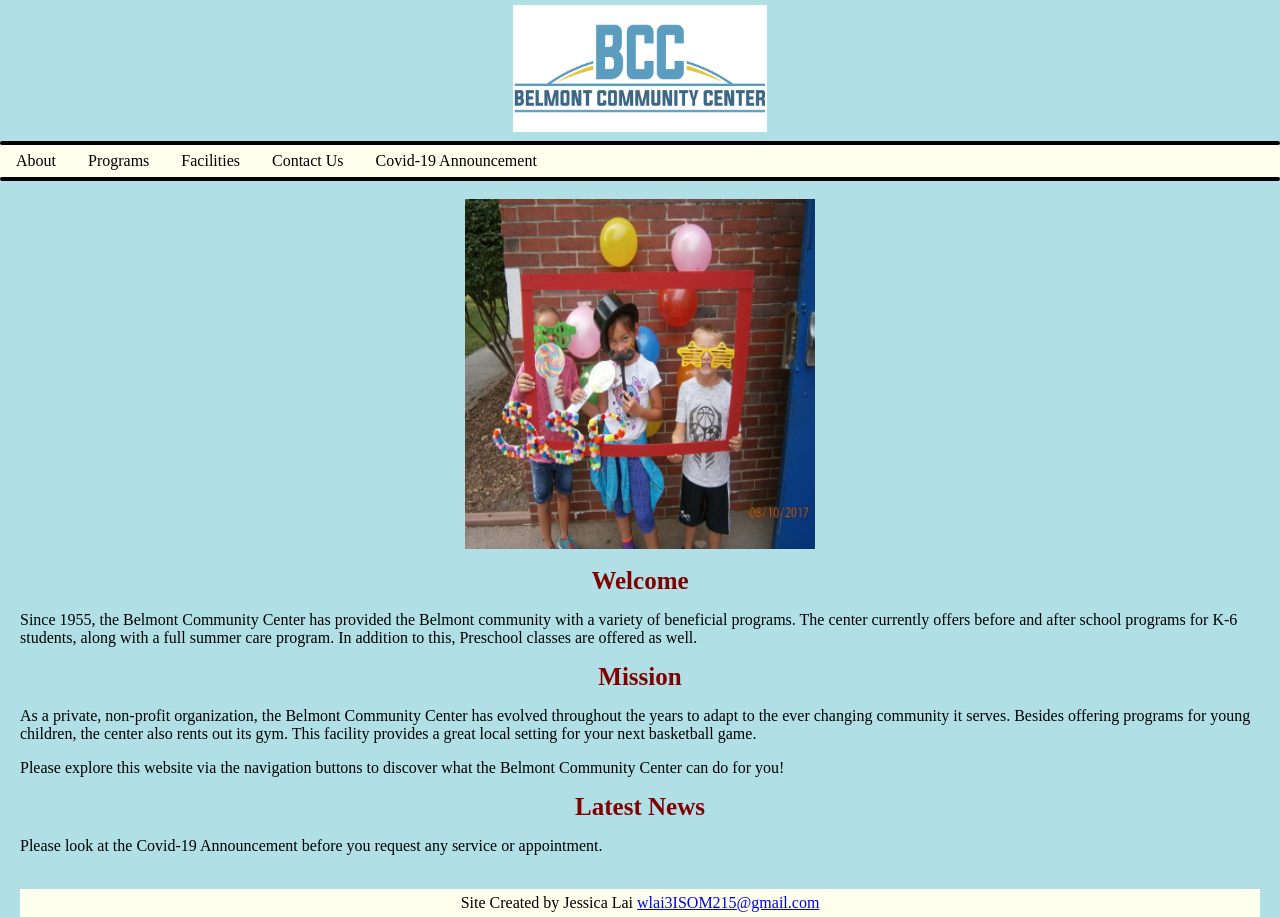
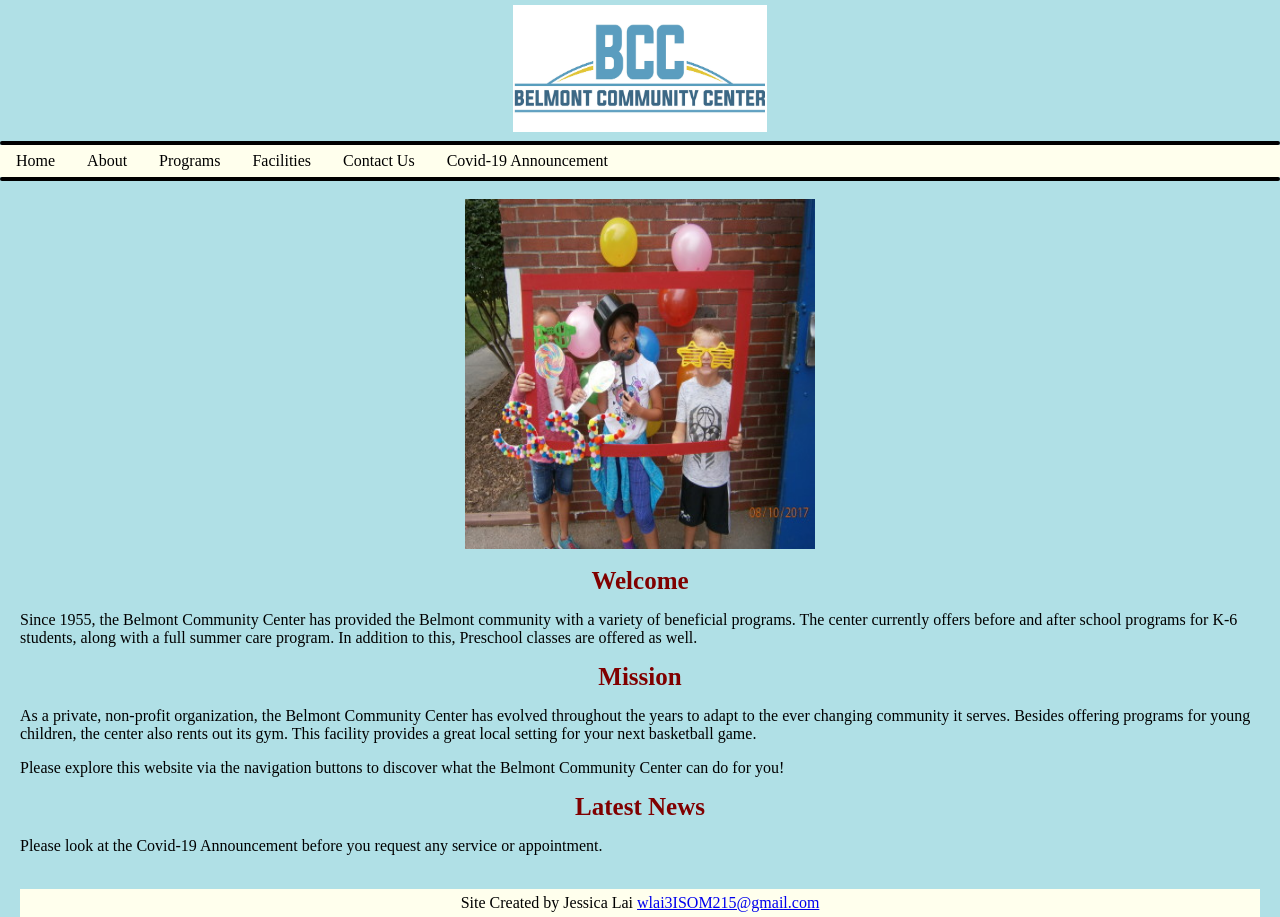
Before and after one commit to wlai3ISOM215/wlai3ISOM215.github.io, a Jekyll site: the page index.html, which Jekyll copies as it is, in a window 1280 px wide. Built offline with Jekyll 4.4.1, drawn with Linux system fonts in a browser that asks for light colours.

Commit message:
Update index.html

```diff
--- a/index.html
+++ b/index.html
@@ -126,7 +126,8 @@ $(function(){
 <hr>
 <!-- Menu Navigation -->
 <div class="topnav">
-  <a href="about.html">About</a>
+  <a href="index.html">Home</a>
+    <a href="about.html">About</a>
     <a href="grograms.html">Programs</a>
     <a href="facilities.html">Facilities</a>
   <a href="contactus.html">Contact Us</a>
```
